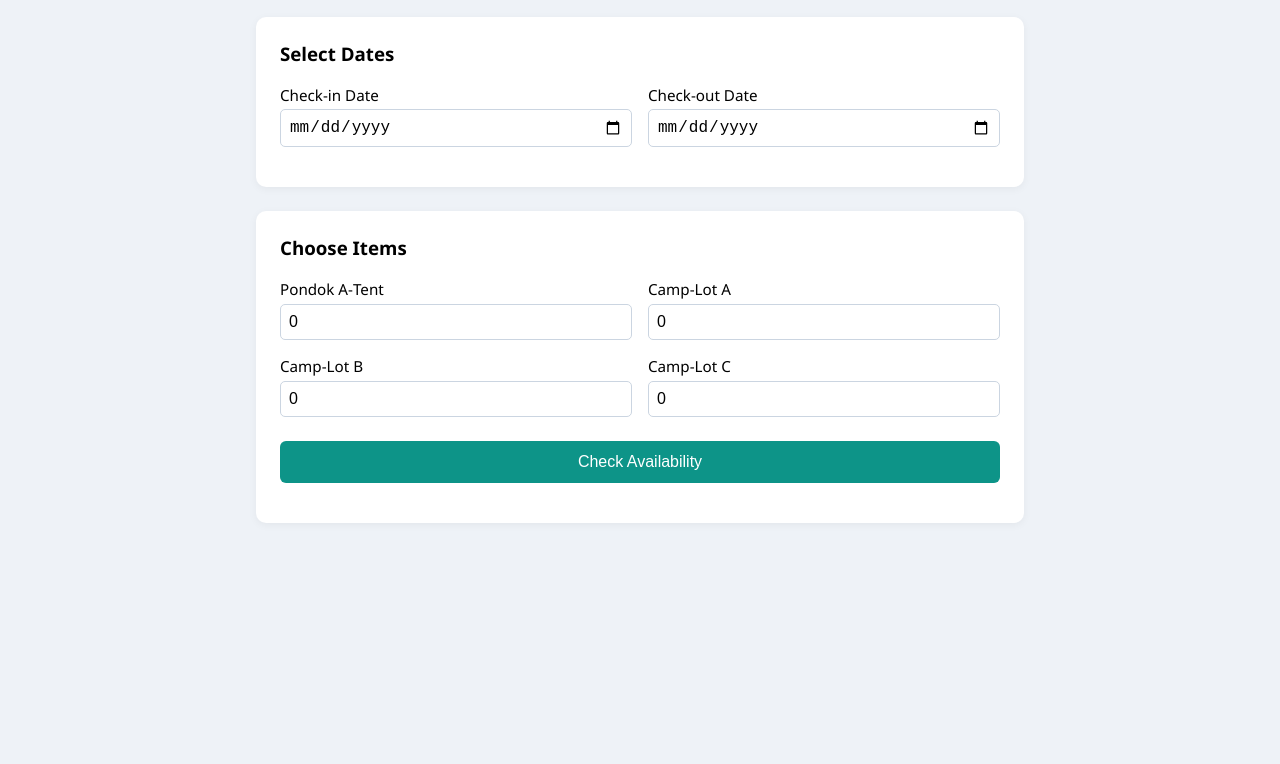
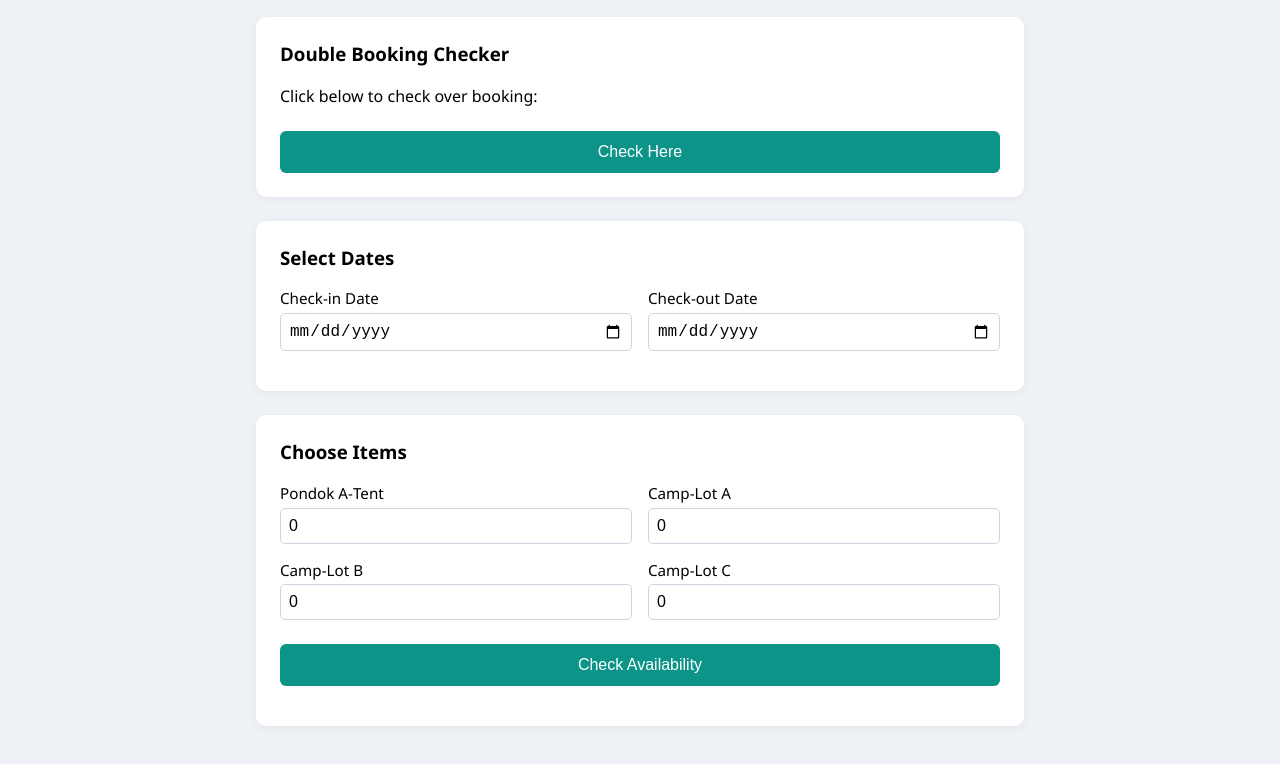
Before and after one commit to Shafiqaiman0104/VentureRushSystem, a website: page apCheckAvailability.html in a window 1280 px wide. Shown: the part 164-928 px from the top of the page. Before the commit the page ends 800 px from the top, so only its background shows below. Drawn offline with Linux system fonts and the light colour scheme; no server answers; sample sign-in values are in the browser's storage.

Commit message:
Update apCheckAvailability.html

```diff
--- a/apCheckAvailability.html
+++ b/apCheckAvailability.html
@@ -329,6 +329,15 @@
 
   <main>
     <h2>Check Availability</h2>
+
+   <div class="card">
+    <h3>Double Booking Checker</h3>
+    <p>Click below to check over booking:</p>
+    <a href="bookingChecker.html">
+      <button class="btn-main">Check Here</button>
+    </a>
+  </div>
+
     <div class="card">
       <h3>Select Dates</h3>
       <div class="form-group">
```
